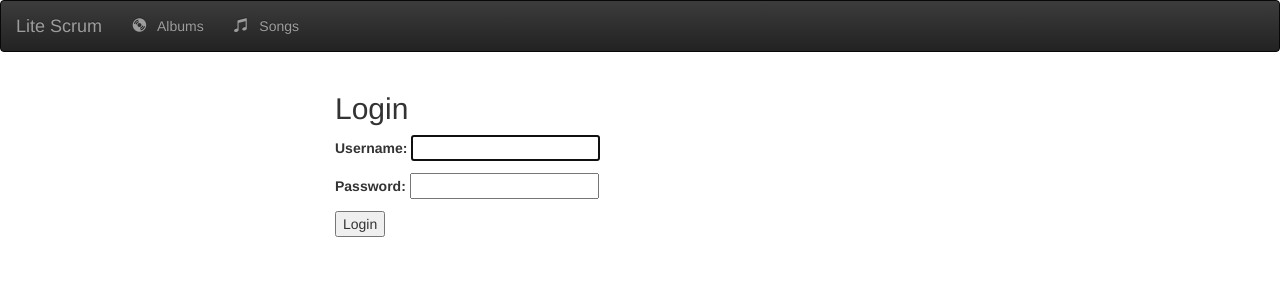
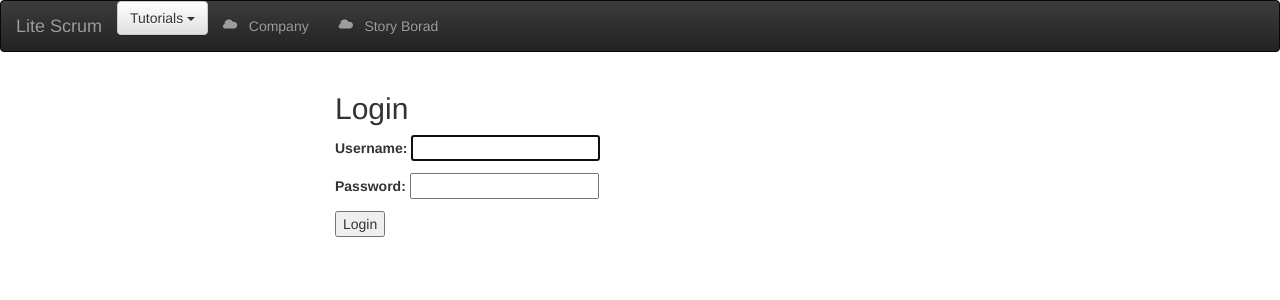
Before and after one commit to itzikorfa/SE-Lite-Scrum, a Django app: page /login/ in a window 1280 px wide. Shown: the top 300 px of the page. Run offline with Django 3.2, Linux system fonts and the light colour scheme; some libraries are stand-ins or nearby versions.

Commit message:
separate nav to different file add a sub menu bar

```diff
--- a/My_scrum/templates/base.html
+++ b/My_scrum/templates/base.html
@@ -15,38 +15,7 @@
 </head>
 <body>
 
-<nav class="navbar navbar-inverse">
-    <div class="container-fluid">
-
-        <!-- Header -->
-        <div class="navbar-header">
-            <button type="button" class="navbar-toggle" data-toggle="collapse" data-target="#topNavBar">
-            <span class="icon-bar"></span>
-            <span class="icon-bar"></span>
-            <span class="icon-bar"></span>
-            </button>
-            <a class="navbar-brand" href="{% url 'company:company_list' %}"> Lite Scrum </a>
-        </div>
-
-        <!-- Items -->
-        <div class="collapse navbar-collapse">
-            <ul class="nav navbar-nav">
-                <li class="">
-                    <a href="{% url 'company:company_list' %}" title="">
-                        <span class="glyphicon glyphicon-cd" arid-hidden="true"></span> &nbsp; Albums
-                    </a>
-                </li>
-                <li class="">
-                    <a href="{% url 'company:company_create' %}" title="">
-                        <span class="glyphicon glyphicon-music" arid-hidden="true"></span> &nbsp; Songs
-                    </a>
-                </li>
-            </ul>
-        </div>
-    </div>
-
-</nav>
-
+{% include "nav_bar.html" %}
 <div class='col-sm-6 col-sm-offset-3'>
 {% include "message_display.html" %}
 
--- /dev/null
+++ b/My_scrum/templates/nav_bar.html
@@ -0,0 +1,58 @@
+<nav class="navbar navbar-inverse">
+    <div class="container-fluid">
+
+        <!-- Header -->
+        <div class="navbar-header">
+            <button type="button" class="navbar-toggle" data-toggle="collapse" data-target="#topNavBar">
+                <span class="icon-bar"></span>
+                <span class="icon-bar"></span>
+                <span class="icon-bar"></span>
+            </button>
+            <a class="navbar-brand" href="{% url 'company:company_list' %}"> Lite Scrum </a>
+        </div>
+
+        <!-- Items -->
+
+        {#      <li class="dropdown-submenu">#}
+        {#        <a class="test" tabindex="-1" href="#">New dropdown <span class="caret"></span></a>#}
+        {#        <ul class="dropdown-menu">#}
+        {#          <li><a tabindex="-1" href="#">2nd level dropdown</a></li>#}
+        {#          <li><a tabindex="-1" href="#">2nd level dropdown</a></li>#}
+        {#          <li class="dropdown-submenu">#}
+        {#            <a class="test" href="#">Another dropdown <span class="caret"></span></a>#}
+        {#            <ul class="dropdown-menu">#}
+        {#              <li><a href="#">3rd level dropdown</a></li>#}
+        {#              <li><a href="#">3rd level dropdown</a></li>#}
+        {#            </ul>#}
+        {#          </li>#}
+        {#        </ul>#}
+        {#      </li>#}
+        {#    </ul>#}
+        {#        </div>#}
+        <div class="collapse navbar-collapse">
+            <ul class="nav navbar-nav">
+                <li class="">
+                    <div class="dropdown">
+                        <button class="btn btn-default dropdown-toggle" type="button" data-toggle="dropdown">Tutorials
+                            <span class="caret"></span></button>
+                        <ul class="dropdown-menu">
+                            <li><a tabindex="-1" href="#">HTML</a></li>
+                            <li><a tabindex="-1" href="#">CSS</a></li>
+                        </ul>
+                    </div>
+                </li>
+                <li class="">
+                    <a href="{% url 'company:company_list' %}" title="">
+                        <span class="glyphicon glyphicon-cloud" arid-hidden="true"></span> &nbsp; Company
+                    </a>
+                </li>
+                <li class="">
+                    <a href="{% url 'company:company_create' %}" title="">
+                        <span class="glyphicon glyphicon-cloud" arid-hidden="true"></span> &nbsp; Story Borad
+                    </a>
+                </li>
+            </ul>
+        </div>
+    </div>
+
+</nav>
```
